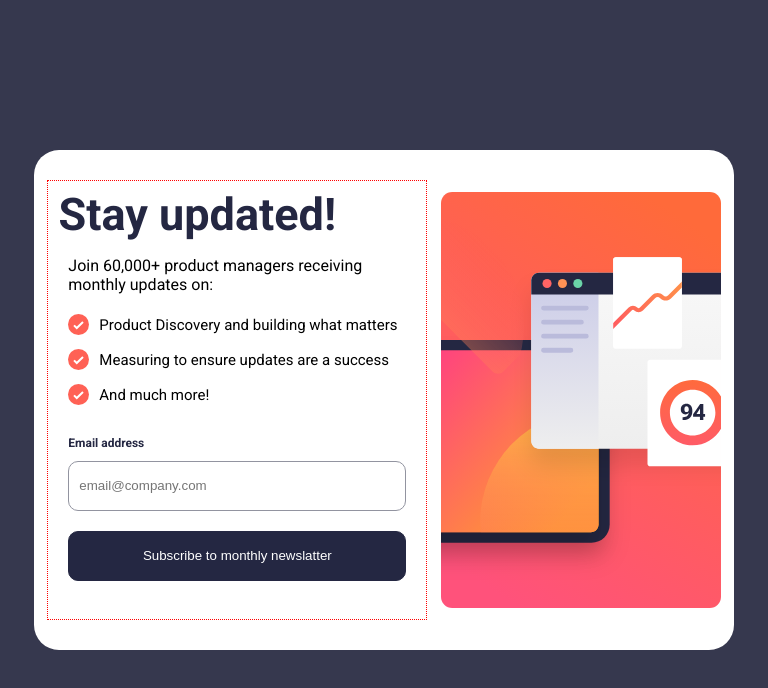
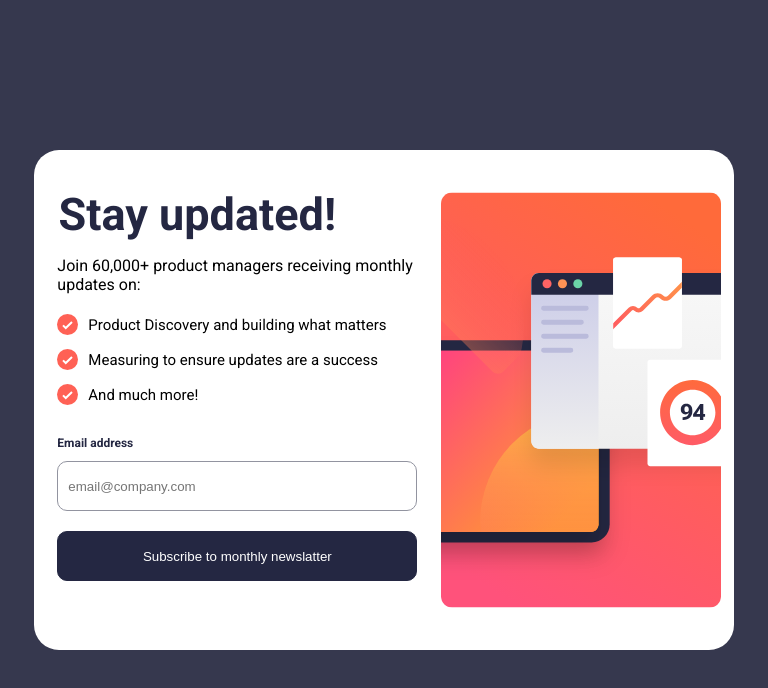
Before and after one commit to Biggyhands/Newsletter-sign-up-form, a React (Vite) app in the folder app/: page / in a window 768 px wide. Shown: the top 688 px of the page. Built offline with nearby package versions, Linux system fonts and the light colour scheme.

Commit message:
Update style.css

```diff
--- a/app/src/style.css
+++ b/app/src/style.css
@@ -37,7 +37,6 @@ body {
 /*-----*/
 /*Info container Style*/
 .sign-up-info-container {
-  border: dotted 1px red;
   width: 100%;
   height: 70%;
   display: flex;
@@ -152,7 +151,6 @@ body {
   }
 
   .sign-up-info-container {
-    border: dotted 1px red;
     width: 100%;
     height: 70%;
     display: flex;
@@ -187,6 +185,7 @@ body {
   .sign-up-info-container {
     width: 380px;
     height: 440px;
+    padding: 0 10px;
   }
 
   .sign-up-info-container h1 {
@@ -197,7 +196,7 @@ body {
 
   .card-img {
     width: 280px;
-    height: 20x;
+    height: 420px;
   }
   .sign-up-benefits-container li {
     padding-bottom: 10px;
```
